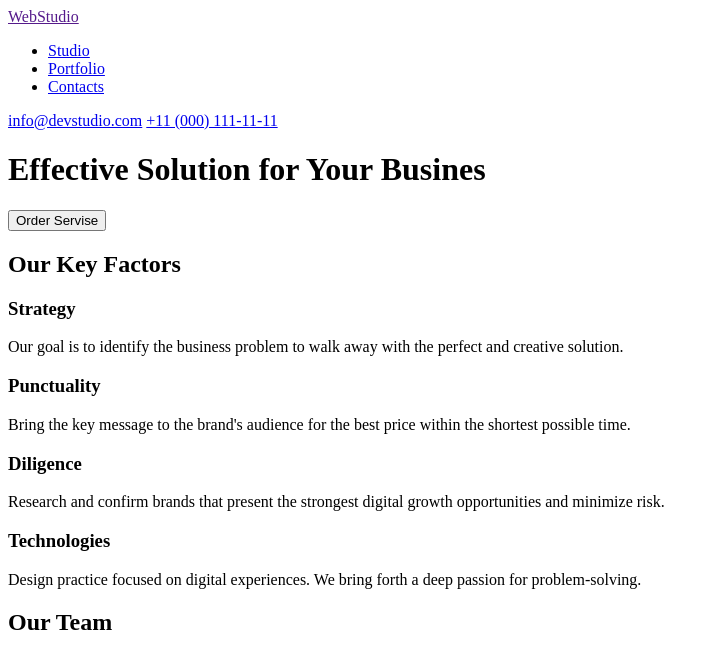
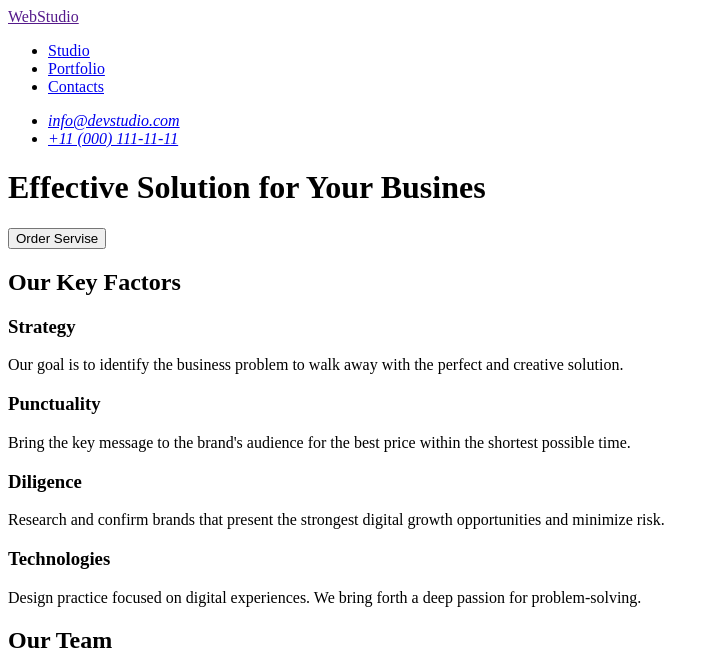
Before and after one commit to nata20019/goit-markup-hw-01, a plain HTML site: page index.html in a window 1280 px wide. Shown: the top 650 px of the page, without its empty margins (0-714 px from the left). Drawn offline with Linux system fonts and the light colour scheme.

Commit message:
last code

```diff
--- a/index.html
+++ b/index.html
@@ -18,8 +18,12 @@
           <li><a href="#contacts">Contacts</a></li>
         </ul>
       </nav>
-      <a href="mailto:info@devstudio.com">info@devstudio.com</a>
-      <a href="tel:110001111111">+11 (000) 111-11-11</a>
+      <address>
+        <ul>
+          <li><a href="mailto:info@devstudio.com">info@devstudio.com</a></li>
+          <li><a href="tel:110001111111">+11 (000) 111-11-11</a></li>
+        </ul>
+      </address>
     </header>
     <main>
       <h1>Effective Solution for Your Busines</h1>
```
Also changed, not shown: images/img.jpg, images/img2.jpg, images/img3.jpg, images/img4.jpg.
